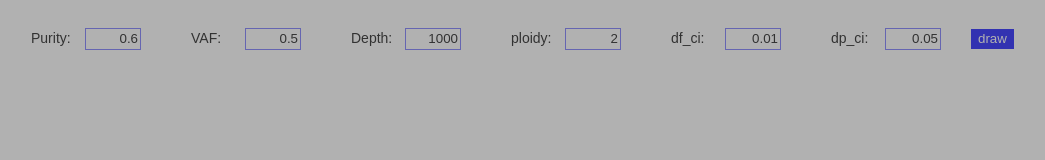
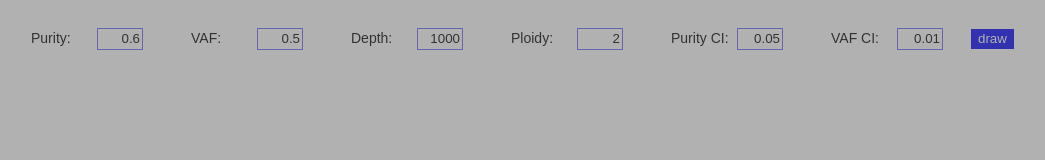
Before and after one commit to sepans/vaf-temp, a plain HTML site: page code/index.html in a window 1280 px wide. Shown: the top 160 px of the page, without its empty margins (104-1149 px from the left). Drawn offline with Linux system fonts and the light colour scheme.

Commit message:
field names

```diff
--- a/code/index.html
+++ b/code/index.html
@@ -43,9 +43,9 @@
 		}
 
 		.variable input {
-			width: 50px;
+			width: 40px;
 			float: right;
-			margin-right: 10px;
+			margin-right: 8px;
 			border: 1px solid rgba(0, 0, 255, 0.6);
 			line-height: 16px;
 			padding: 2px;
--- a/code/viz.js
+++ b/code/viz.js
@@ -1,5 +1,5 @@
-var variables = ['Purity', 'VAF', 'Depth', 'ploidy', 'df_ci', 'dp_ci']
-var defaults = [0.6, 0.5, 1000, 2, 0.01, 0.05]
+var variables = ['Purity', 'VAF', 'Depth', 'Ploidy', 'Purity CI', 'VAF CI']
+var defaults = [0.6, 0.5, 1000, 2, 0.05, 0.01]
 //var defaults = [0.6, 0.5, 1000, 2, 0.01, 0.05]
 
 drawInputs()
```
